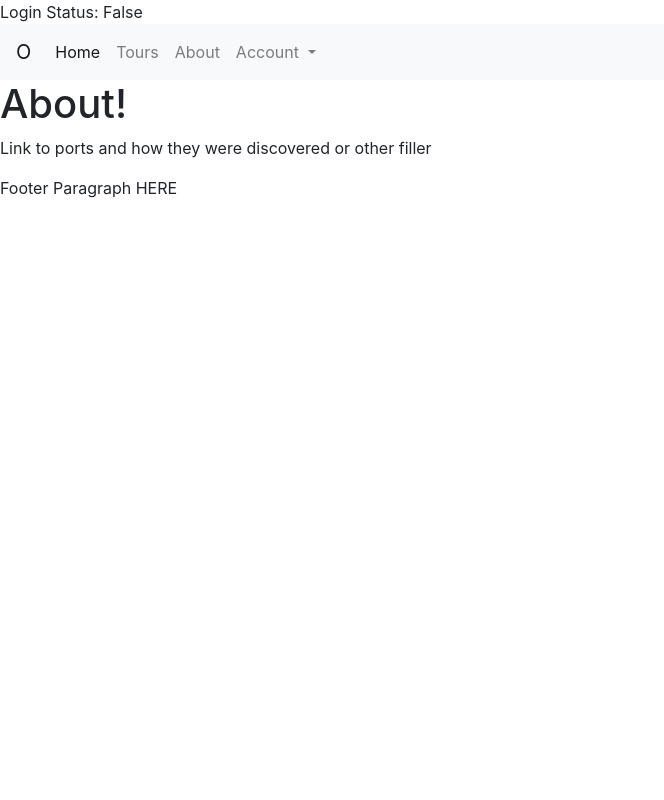
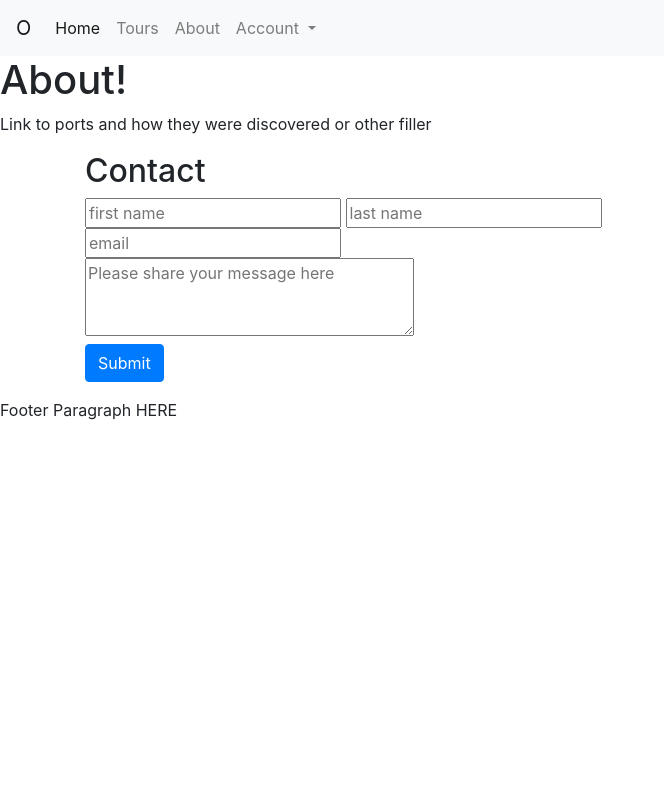
Before and after one commit to Nelson00011/NauticalTours, a Flask app: page /about in a window 1280 px wide. Shown: the whole page, without its empty margins (0-664 px from the left). Run offline with Flask 2, Linux system fonts and the light colour scheme; some libraries are stand-ins or nearby versions.

Commit message:
end of day modification TODO api for contact twilio or onesignal

```diff
--- a/model.py
+++ b/model.py
@@ -72,7 +72,6 @@ class Tour(db.Model):
 
 
 
-
 def connect_to_db(app,  db_uri="nautical", echo = False):
     """Connect to database."""
     app.config["SQLALCHEMY_DATABASE_URI"] = f"postgresql:///{db_uri}"
--- a/server.py
+++ b/server.py
@@ -24,7 +24,6 @@ def homepage():
         session['status'] = session.get('status', False)
         logIn = session.get('status', False)
 
-
     return render_template('homepage.html', logIn = logIn)
 
 
@@ -38,13 +37,8 @@ def account():
     user_id = session['primary_key']
     user = crud.get_user_by_id(user_id)
     trips = crud.get_trips_by_id(user_id)
-    # if trips:
-    #     trips = False
-    print("TEST")
-    print(trips)
 
     profile_list = crud.get_profile_list(trips)
-
 
     return render_template('account.html', logIn=logIn, user=user, trips=trips, profile=profile_list)
 
@@ -120,12 +114,6 @@ def login():
     return render_template('login.html', logIn=logIn)
 
 
-#
-# @app.route('/logged_in')
-# def logged_in(user_info):
-#     logIn = session.get('status', False)
-#     return render_template('account.html', logIn=logIn)
-
 
 #log out of user account
 @app.route('/logout', methods = ['GET','POST'])
@@ -168,18 +156,14 @@ def book_trip():
     #check if a trip already exists
     booked = crud.get_triplist_by_user_tour(user_id, tour_id, "Book Trip")
     saved = crud.get_triplist_by_user_tour(user_id, tour_id, "Save Trip")
-    print(saved)
-    print(booked)
 
     current = crud.get_triplist_by_user_tour(user_id, tour_id, intention)
-    print(booked)
-    print(current)
 
     if not booked and not current:
         #book a trip and update the crud database.
         #TODO eventually convert previously saved trips to booked
-        #can use for user data?
-
+        if intention == "Book Trip":
+            crud.update_saved_trips(user_id, tour_id, intention)
 
         trip = crud.create_trip(user_id, tour_id, intention, status='submitted')
         db.session.add(trip)
@@ -188,12 +172,12 @@ def book_trip():
         tour_name = crud.get_tour_by_id(tour_id).tour_name
         return {
             "success": True,
-            "status": f"Congratulations you have completed added Tour: {tour_name}, Intention: {intention}"}
+            "status": f"Congratulations you have completed added Tour: {tour_name}, and the you have {intention}"}
     else:
         tour_name = crud.get_tour_by_id(tour_id).tour_name
         return {
             "success": False,
-            "status": f"Unable to complete task for Tour: {tour_name}, Intention has already been declared: {intention}"}
+            "status": f"Unable to complete task for Tour: {tour_name}, the Tour has already been booked or saved."}
 
 
 
@@ -207,13 +191,6 @@ def about():
     return render_template('about.html', logIn = logIn)
 
 
-# #contact submission form for website (consider eliminating)
-# @app.route('/contact')
-# def contact_submission():
-
-#     #redirect to user account page
-#     logIn = session['status'] or False
-#     return render_template('contact.html', logIn = logIn)
 
 
 if __name__ == "__main__":
--- a/templates/about.html
+++ b/templates/about.html
@@ -8,4 +8,34 @@
 <!-- Loop through ipsum and put a couple genetic photos in here.  -->
 <p>Link to ports and how they were discovered or other filler</p>
 
+<!-- Comments Here -->
+<div class="container">
+    <fieldset>
+        <h2>Contact</h2>
+
+            <form action="/comment" method="POST">
+
+        <div>
+            <span>
+              <input type="text" name="fname" placeholder="first name" required>
+              <input type="text" name="lname" placeholder="last name" required>
+            </span>
+        </div>
+        <div>
+          <input type="text" name="email" placeholder="email" required>
+        </div>
+        <div>
+            <label for="comments">
+            <textarea id="comments" name="comments" rows="3" cols="30" placeholder="Please share your message here" required></textarea>
+        </label>
+      </div>
+
+       <!--Form:submit button-->
+       <p>
+       <input type="submit" value="Submit" class="btn btn-primary">
+      </p>
+      </form>
+  </fieldset>
+</div>
+
 {% endblock %}
--- a/templates/base.html
+++ b/templates/base.html
@@ -28,7 +28,8 @@
     {% block head %} {% endblock %}
   </head>
   <body>
-    Login Status: {{ logIn }}
+    <!-- Login Test Feature -->
+    <!-- Login Status: {{ logIn }} -->
 
       <nav class="navbar navbar-expand-lg navbar-light bg-light">
         <a class="navbar-brand" href="/">O</a>
```
Also changed, not shown: crud.py (+10 -2 lines), templates/account.html (+11 -1 lines), templates/login.html (+7 -2 lines), static/style/stylesheet.css (line endings or trailing spaces), templates/contact_delete.html (renamed from templates/contact.html).
